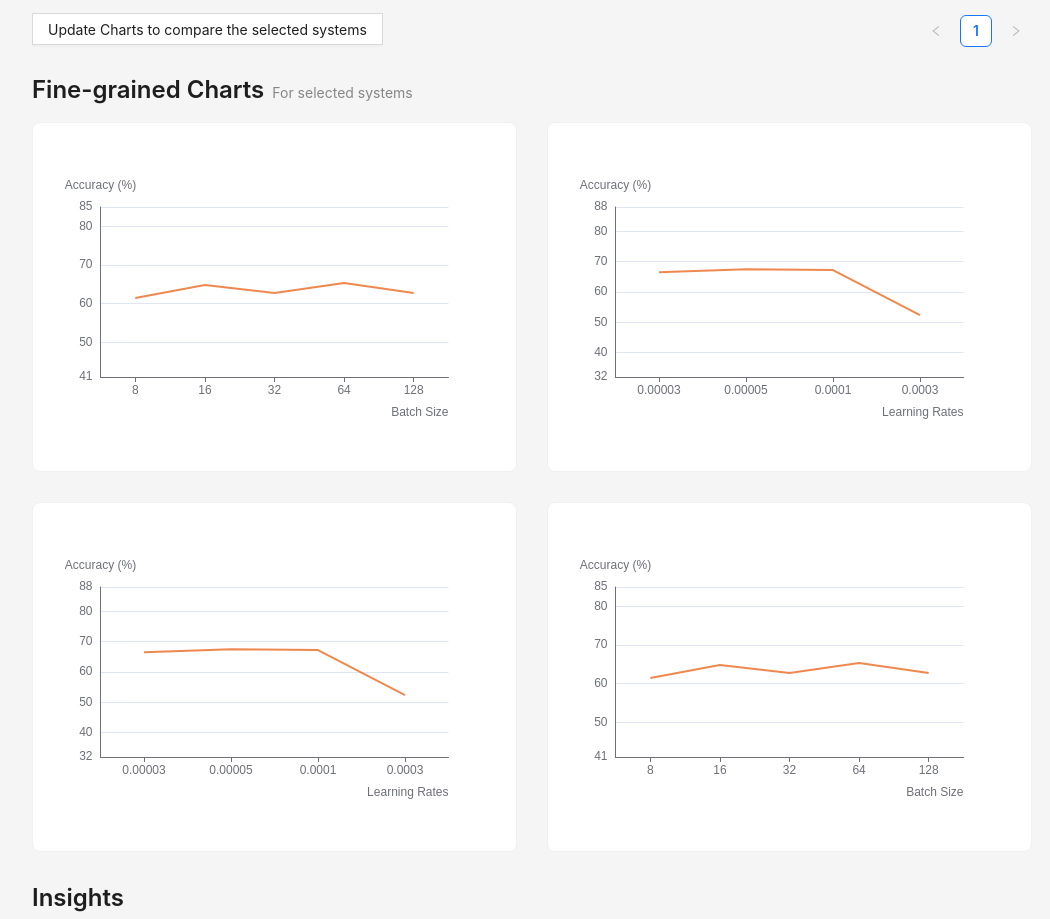
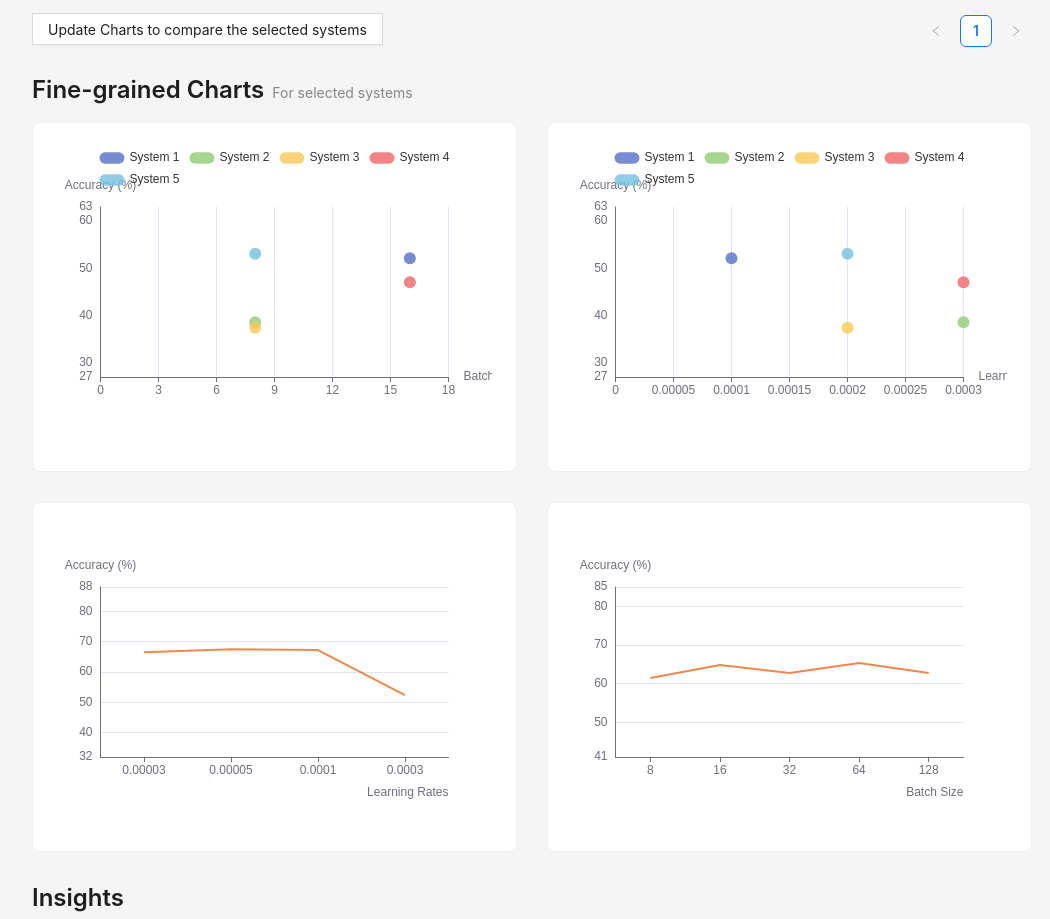
Before and after one commit to ta211/explainaboard_capstone, a React (Create React App) app: page / in a window 1280 px wide. Shown: the part 1026-1945 px from the top of the page, without its empty margins (208-1258 px from the left). Built offline with nearby package versions, Linux system fonts and the light colour scheme.

Commit message:
ScatterPlot: responding to changes of selected systems, working for multi-systems

```diff
--- /dev/null
+++ b/src/components/graphs/ScatterGraph.js
@@ -0,0 +1,69 @@
+import ReactECharts from "echarts-for-react";
+
+export default function ScatterGraph({
+    xAxisData, // list of x-axis data in each categories
+    xAxisName, // just a name
+    yAxisData, // list of x-axis data in each categories
+    yAxisName, // just a name
+    categories, // list of category names
+    selectedCategories,
+    width = "1000px",
+}) {
+    function getSeriesData(categoryName, seriesID) {
+        const thisXAxisData = xAxisData[seriesID];
+        const thisYAxisData = yAxisData[seriesID];
+        let data;
+        if (thisXAxisData.type == 'Object') {
+            data = thisXAxisData.map((xVal, id) => [xVal, thisYAxisData[id]]);
+        } else {
+            data = [[thisXAxisData, thisYAxisData]];
+        }
+        return {
+            name: categoryName,
+            symbolSize: 12,
+            data: data,
+            type: 'scatter',
+        }
+    }
+
+    let legendSelected = {};
+    for (let i = 0; i < categories.length; i++) {
+        const cat = categories[i];
+        legendSelected[cat] = selectedCategories.indexOf(cat) != -1;
+    }
+
+    const option = {
+        tooltip: {
+            trigger: 'axis',
+        },
+        xAxis: {
+            name: xAxisName,
+        },
+        yAxis: {
+            name: yAxisName,
+            splitLine: false,
+            axisTick: false,
+            min: function (value) {
+                return Math.round(Math.max(value.min - 10, 0));
+            },
+            max: function (value) {
+                return Math.round(Math.min(value.max + 10, 100));
+            },
+        },
+        legend: {
+            top: 0,
+            selected: legendSelected,
+            icon: 'path://m 8 0 h 12 a 1 1 0 0 1 0 10 h -12 a 1 1 0 0 1 0 -10',
+        },
+        series: categories.map(getSeriesData),
+    };
+
+    console.log(option, selectedCategories);
+
+    return (
+        <ReactECharts
+            option={option}
+            style={{width: {width}, margin: '0 auto'}}
+        />
+    )
+}
--- a/src/pages/project-overview/ProjectOverview.js
+++ b/src/pages/project-overview/ProjectOverview.js
@@ -10,10 +10,12 @@ import ThumbsDown from "../../img/ThumbsDown.svg";
 
 import SiderLayout from "../../components/sider-layout/SiderLayout";
 import LineGraph from "../../components/graphs/LineGraph";
-import { MetricsOverview, AccuracyBatchsizeView, AccuracyLearningRateView } from "../../components/graphs/HardcodedGraphs";
+import ScatterGraph from "../../components/graphs/ScatterGraph";
+import { AccuracyBatchsizeView, AccuracyLearningRateView } from "../../components/graphs/HardcodedGraphs";
 import MetadataTable from "../../components/graphs/MetadataTable";
 
 import { systems } from  "../../data/data";
+import { variableNameToDisplay } from "../../helper/helper";
 
 import "./ProjectOverview.css";
 
@@ -35,6 +37,7 @@ const metricsTabList = [
 export default function ProjectOverview(props) {
     const [metric, setMetric] = useState("accuracy");
     const [selectedSystems, setSelectedSystems] = useState(systems.map(system => system.name));
+    const [displaySystems, setDisplaySystems] = useState(systems.map(system => system.name));
 
     return (
         <SiderLayout>
@@ -62,7 +65,7 @@ export default function ProjectOverview(props) {
                         xAxisData={systems.map(system => system.name)}
                         xAxisName="Systems"
                         yAxisData={systems.map(system => system[metric]*100)}
-                        yAxisName={metric[0].toUpperCase() + metric.substring(1) + " (%)"}
+                        yAxisName={variableNameToDisplay(metric) + " (%)"}
                     />
                 </Card>
 
@@ -70,6 +73,7 @@ export default function ProjectOverview(props) {
                 <MetadataTable
                     selectedSystems={selectedSystems}
                     setSelectedSystems={setSelectedSystems}
+                    setDisplaySystems={setDisplaySystems}
                     systemsData={systems}
                 />
 
@@ -78,8 +82,27 @@ export default function ProjectOverview(props) {
                     <Typography.Text type="secondary">For selected systems</Typography.Text>
                 </Space>
                 <Space className="projects-charts-container" wrap>
-                    <Card><AccuracyBatchsizeView /></Card>
-                    <Card><AccuracyLearningRateView /></Card>
+                    {/* Next step: autogenerate metric vs metadata graphs based on the metadata given. */}
+                    <Card>
+                        <ScatterGraph
+                            xAxisData={systems.map(system => system.batch_size)}
+                            xAxisName={variableNameToDisplay("batch_size")}
+                            yAxisData={systems.map(system => system[metric] * 100)}
+                            yAxisName={variableNameToDisplay(metric) + " (%)"}
+                            categories={systems.map(system => system.name)}
+                            selectedCategories={displaySystems}
+                        />
+                    </Card>
+                    <Card>
+                        <ScatterGraph
+                            xAxisData={systems.map(system => system.learning_rate)}
+                            xAxisName={variableNameToDisplay("learning_rate")}
+                            yAxisData={systems.map(system => system[metric] * 100)}
+                            yAxisName={variableNameToDisplay(metric) + " (%)"}
+                            categories={systems.map(system => system.name)}
+                            selectedCategories={displaySystems}
+                        />
+                    </Card>
                     <Card><AccuracyLearningRateView /></Card>
                     <Card><AccuracyBatchsizeView /></Card>
                 </Space>
```
